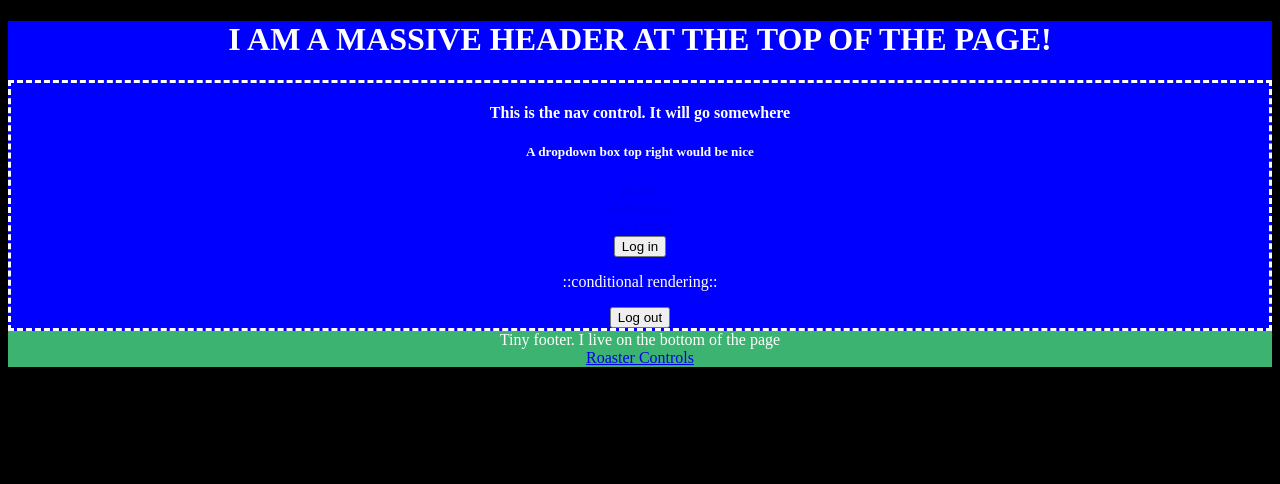
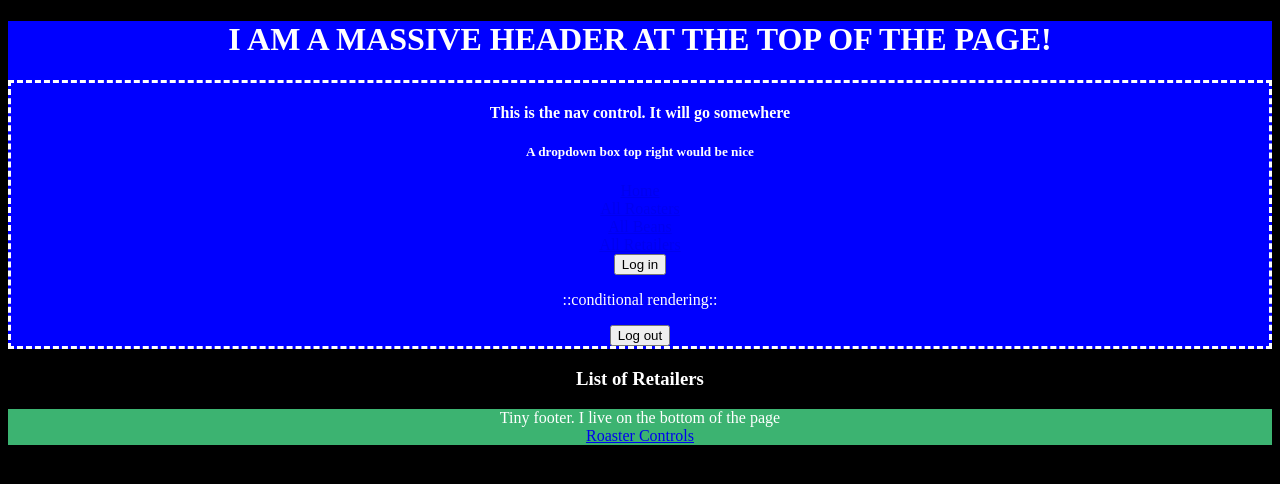
Before and after one commit to jlangner87/roaster_roster_client, a React (Create React App) app in the folder client/: page /retailers in a window 1280 px wide. Shown: the top 484 px of the page. Built offline with nearby package versions, Linux system fonts and the light colour scheme.

Commit message:
Add retailer component and page. Link to nav component. add route @ '/retailers' route test: pass

```diff
--- a/client/src/App.css
+++ b/client/src/App.css
@@ -23,3 +23,7 @@ html {
 .home {
   background-color: red;
 }
+
+a:visited {
+  color: aqua;
+}
--- a/client/src/App.js
+++ b/client/src/App.js
@@ -7,6 +7,7 @@ import Beans from './pages/beans'
 import Header from './components/Header'
 import Footer from './components/Footer'
 import RoasterHome from './pages/roasterHome'
+import Retailers from './pages/retailers'
 
 function App() {
   return (
@@ -18,6 +19,8 @@ function App() {
         {/* <Route path="/roasters/collection/:id" element={<Roasters />} /> */}
         <Route path="/beans" element={<Beans />} />
         {/* <Route path="/beans/:id" element={<Beans />} /> */}
+        <Route path="/retailers" element={<Retailers />} />
+        {/* <Route path="/retailers/:id" element={<Retailers />} /> */}
         <Route path="/admin" element={<RoasterHome />} />
         // ^^This route needs to be protected^^
       </Routes>
--- a/client/src/components/Nav.jsx
+++ b/client/src/components/Nav.jsx
@@ -7,11 +7,13 @@ const Nav = () => {
     <div className="nav">
       <h4>This is the nav control. It will go somewhere</h4>
       <h5>A dropdown box top right would be nice</h5>
-      <Link to='/'>Home</Link>
+      <Link to='/' className="nav_link">Home</Link>
       <br />
-      <Link to="/roasters">All Roasters</Link>
+      <Link to="/roasters" className="nav_link">All Roasters</Link>
       <br />
-      <Link to="/beans">All Beans</Link>
+      <Link to="/beans" className="nav_link">All Beans</Link>
+      <br/>
+      <Link to='/retailers' className="nav_link">All Retailers</Link>
       <br/>
         <button>Log in</button>
         <p>::conditional rendering::</p>
--- a/client/src/pages/home.js
+++ b/client/src/pages/home.js
@@ -1,10 +1,12 @@
 import '../App.css'
 import { Link } from 'react-router-dom'
+import logo from '../page_assets/logo.png'
 
 const Home = () => {
   return (
     <div className="home">
       <h3>HOMEPAGE</h3>
+      <img src={logo} />
       <p>End Homepage</p>
     </div>
   )
--- /dev/null
+++ b/client/src/pages/retailers.js
@@ -0,0 +1,11 @@
+import '../App.css'
+
+const Retailers = () => {
+  return (
+    <div className="retailers">
+      <h3>List of Retailers</h3>
+    </div>
+  )
+}
+
+export default Retailers
```
Also changed, not shown: client/src/components/RetailerProfile.jsx (added, +10 -0 lines), client/src/page_assets/logo.png (added).
